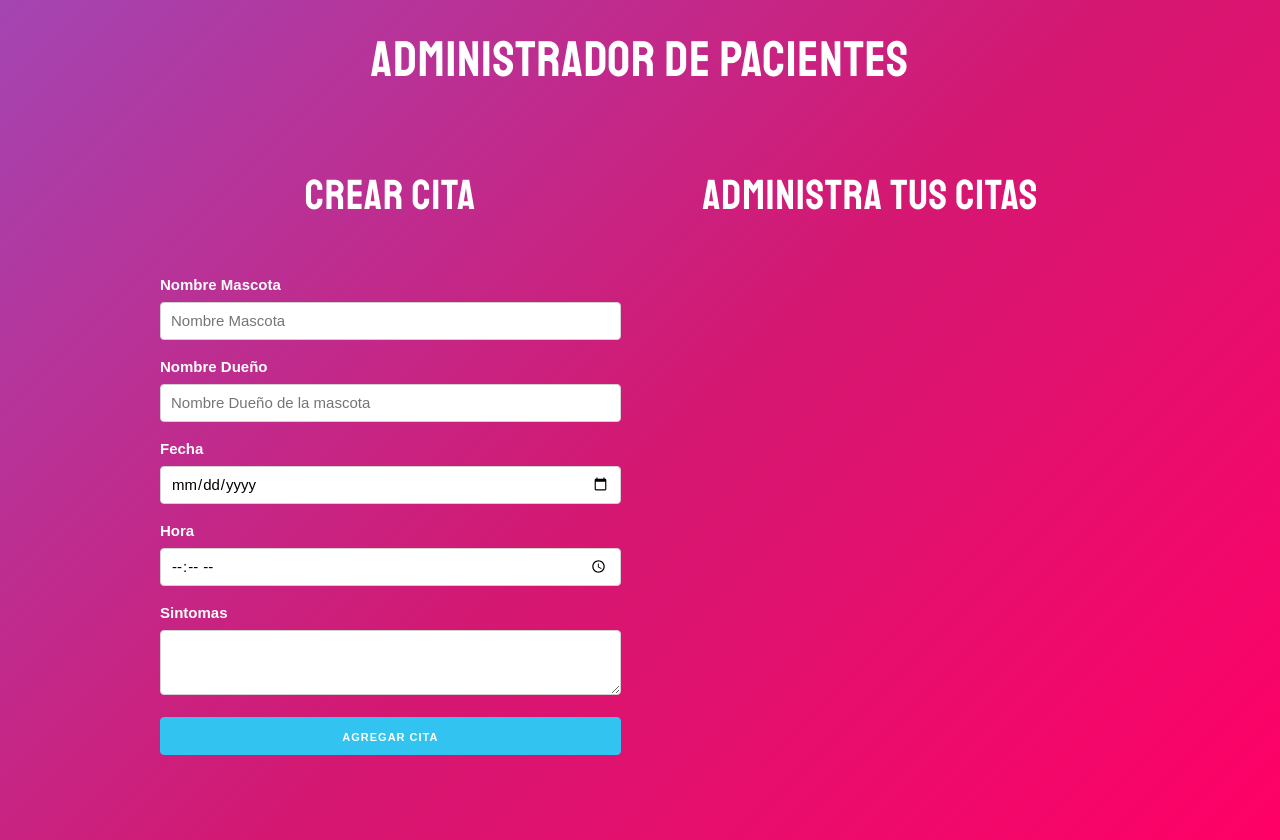
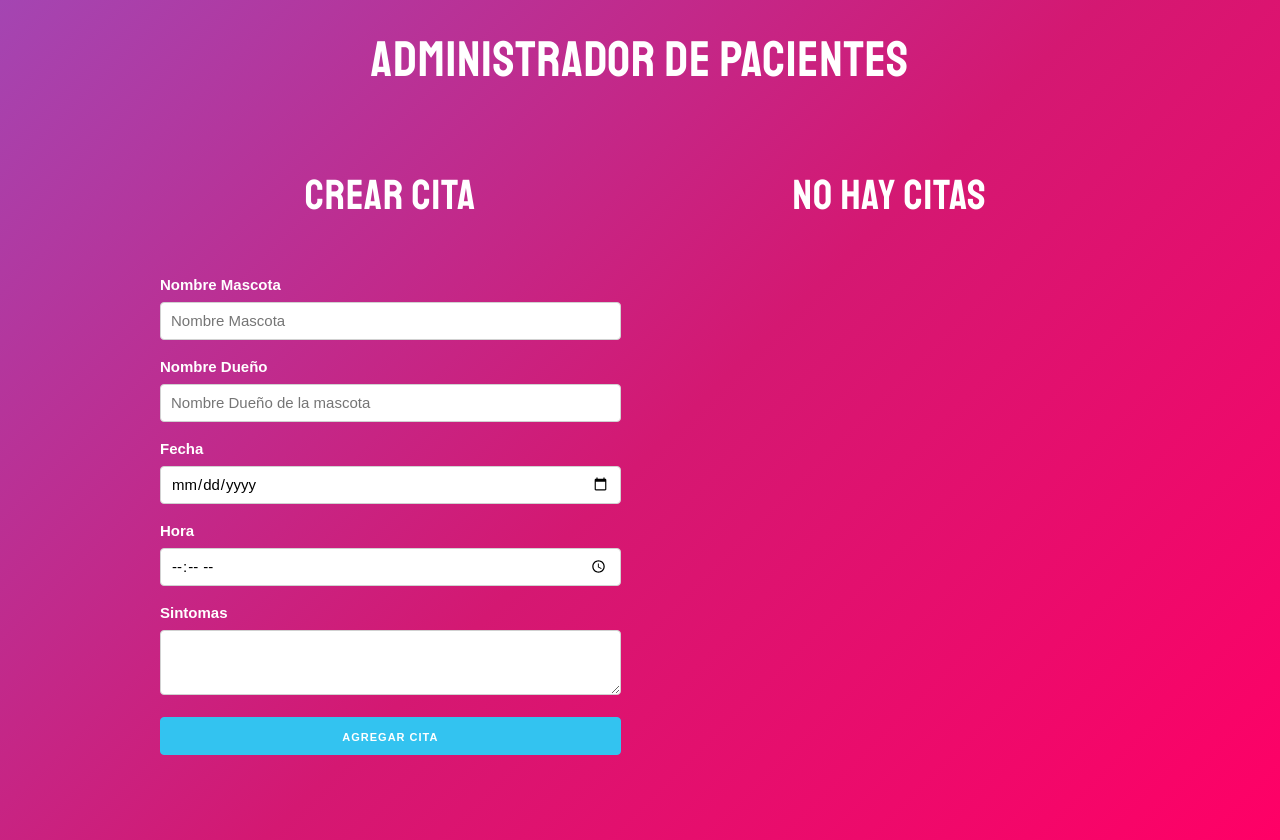
Before and after one commit to Juanma97/AppointmentAppReact, a React (Create React App) app: page / in a window 1280 px wide. Built offline with nearby package versions, Linux system fonts and the light colour scheme.

Commit message:
Adding localStorage

```diff
--- a/src/App.js
+++ b/src/App.js
@@ -1,10 +1,24 @@
-import React, { Fragment, useState } from 'react';
+import React, { Fragment, useState, useEffect } from 'react';
 import Form from './components/Form'
 import Appointment from './components/Appointment'
 
 function App() {
 
-  const [appointments, saveAppointments] = useState([]);
+  let appointmentsStart = JSON.parse(localStorage.getItem('appointments'))
+
+  if(!appointmentsStart) {
+    appointmentsStart = []
+  }
+
+  const [appointments, saveAppointments] = useState(appointmentsStart);
+
+  useEffect( () => {
+    if(appointmentsStart) {
+      localStorage.setItem('appointments', JSON.stringify(appointments))
+    }else{
+      localStorage.setItem('appointments', JSON.stringify([]))
+    }
+  }, [appointments])
 
   const createAppointment = appointment => {
     saveAppointments([
@@ -19,6 +33,8 @@ function App() {
       saveAppointments(newAppointments);
   }
 
+  const title = appointments.length === 0 ? "No hay citas" : "Administra tus citas";
+
   return (
     <Fragment>
       <h1>Administrador de pacientes</h1>
@@ -29,8 +45,8 @@ function App() {
               createAppointment={createAppointment}
             />
           </div>
-          <div className="one-half-column">
-            <h2>Administra tus citas</h2>
+          <div className="one-half column">
+            <h2>{title}</h2>
             {appointments.map(appointment => (
               <Appointment
                 key={appointment.id}
@@ -40,7 +56,6 @@ function App() {
             ))}
           </div>
         </div>
-
       </div>
     </Fragment>
   );
```
